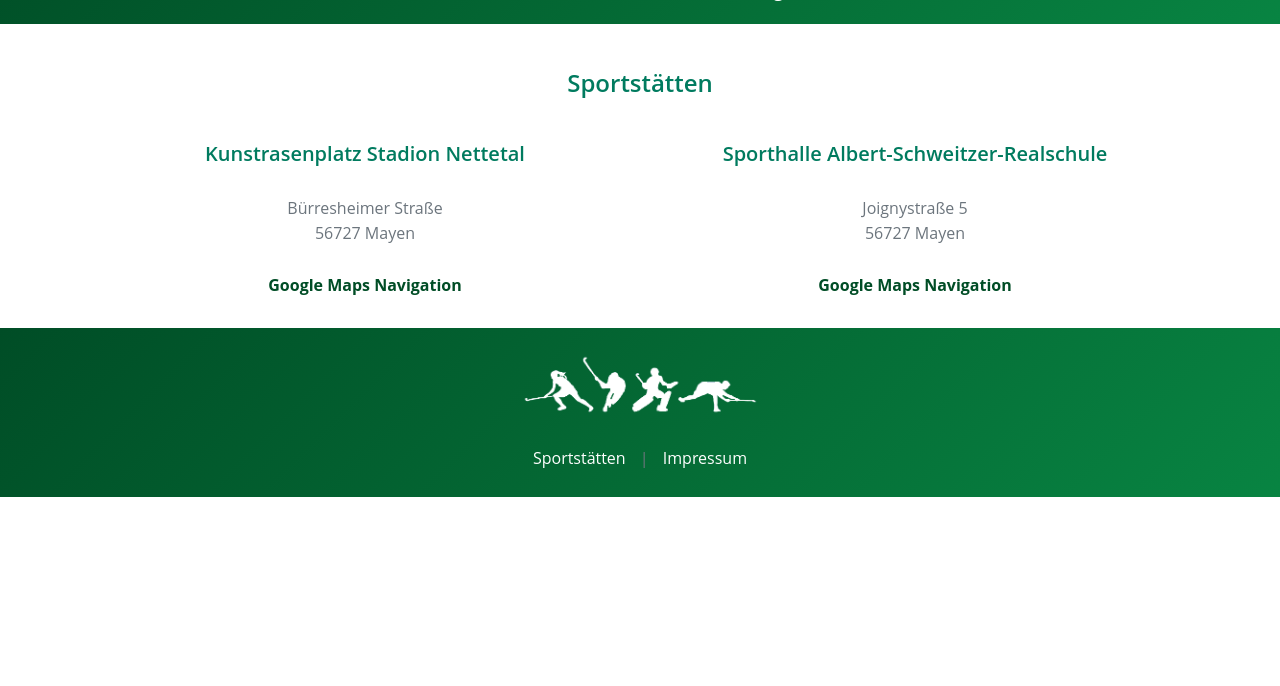
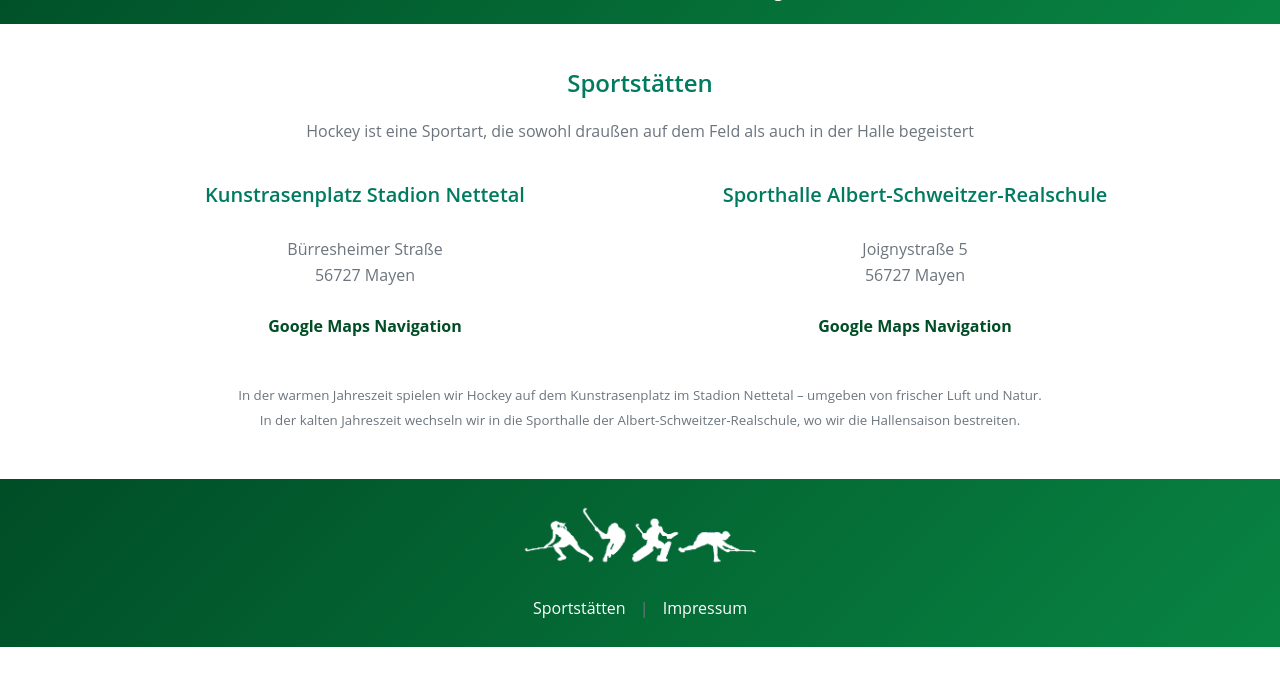
Before and after one commit to hockey-mayen/hockey-mayen.github.io, a Jekyll site: the page built from sportstaetten.md, in a window 1280 px wide, cut to the strip 107-793 px from the top of the page. Built offline with Jekyll 4.4.1, drawn with Linux system fonts in a browser that asks for light colours.

Commit message:
further commit jekyll now

```diff
--- a/sportstaetten.md
+++ b/sportstaetten.md
@@ -5,6 +5,8 @@ permalink: /sportstaetten/
 ---
 
 ## Sportstätten
+
+Hockey ist eine Sportart, die sowohl draußen auf dem Feld als auch in der Halle begeistert
 
 <div class="tiles-container">
     {% for tile in site.data.sportstaetten.tiles %}
@@ -15,3 +17,8 @@ permalink: /sportstaetten/
     </div>
     {% endfor %}
 </div>
+
+<small>
+    In der warmen Jahreszeit spielen wir Hockey auf dem Kunstrasenplatz im Stadion Nettetal – umgeben von frischer Luft und Natur.
+    In der kalten Jahreszeit wechseln wir in die Sporthalle der Albert-Schweitzer-Realschule, wo wir die Hallensaison bestreiten.
+</small>
```
Also changed, not shown: index.md (+1 -1 lines).
